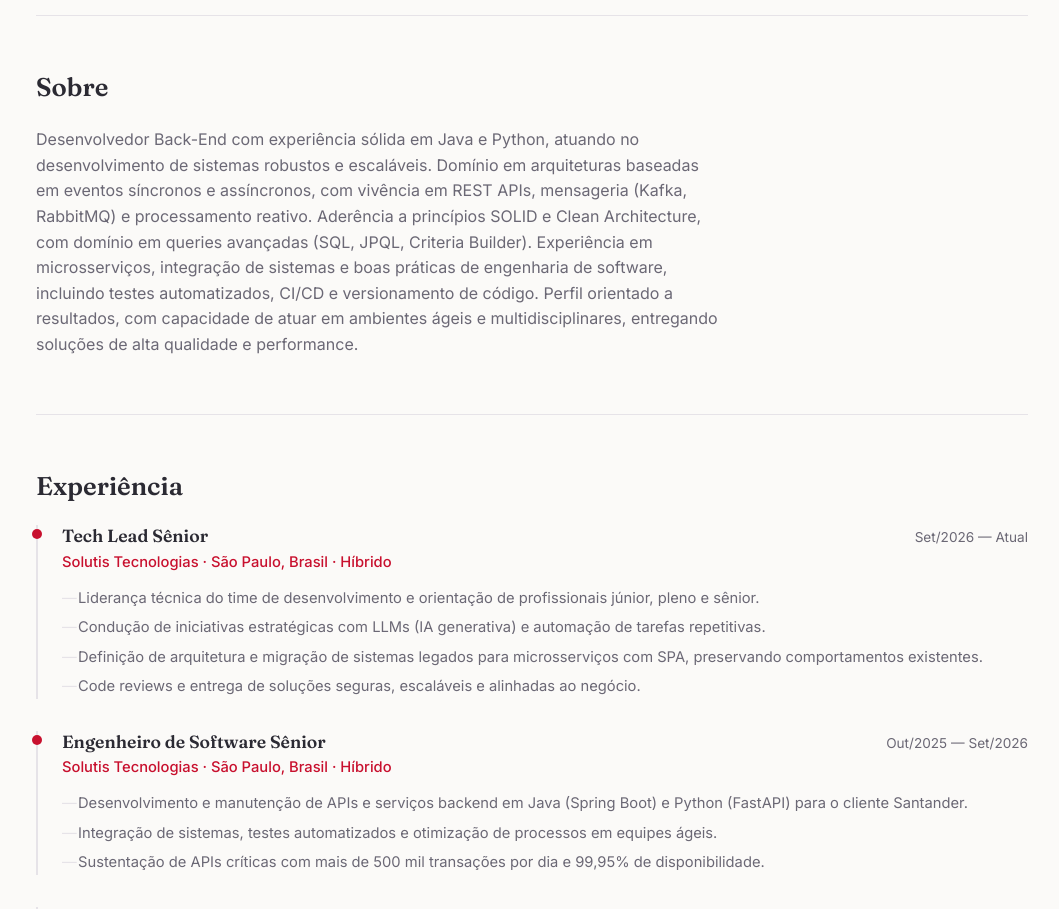
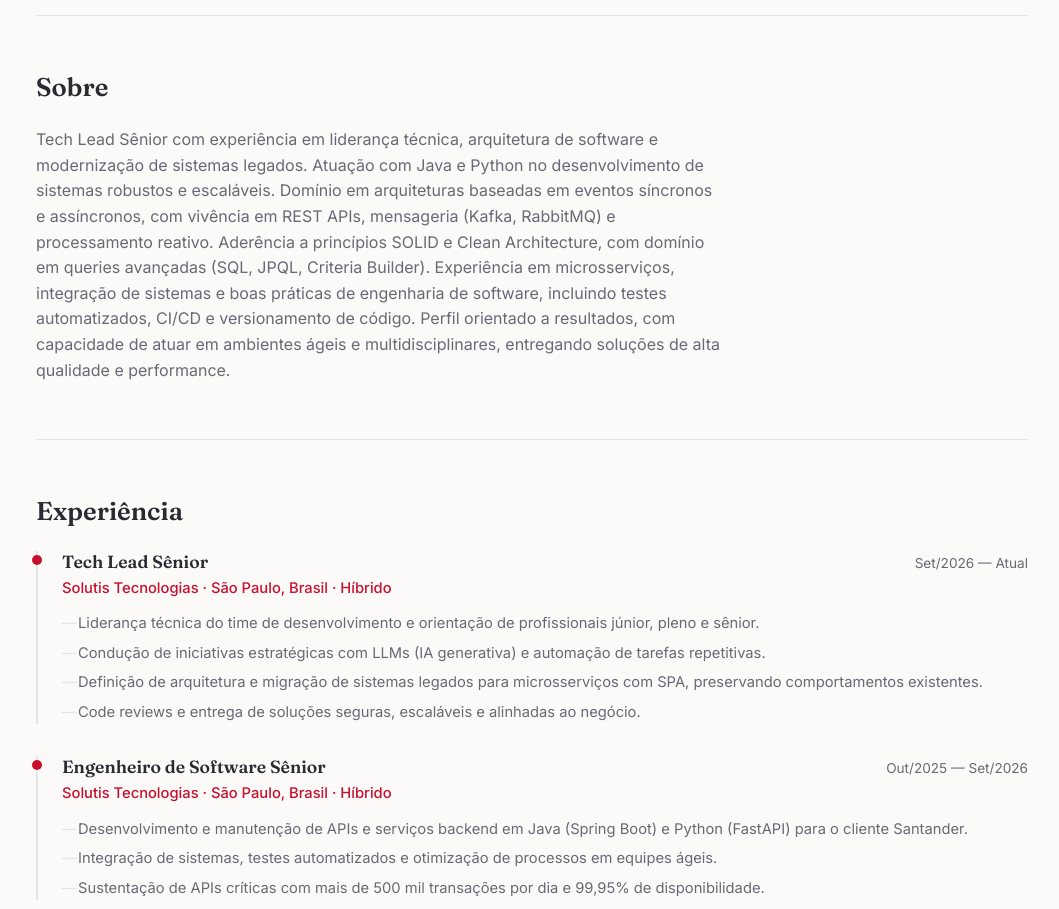
Before and after one commit to emerson998/Preview, a React (Vite) app: page / in a window 1280 px wide. Shown: the part 1280-2189 px from the top of the page, without its empty margins (108-1167 px from the left). Built offline with nearby package versions, Linux system fonts and the light colour scheme.

Commit message:
feat: executive Tech Lead positioning, impact metrics and SEO

```diff
--- a/src/data/profile.ts
+++ b/src/data/profile.ts
@@ -71,7 +71,7 @@ export const profile: Profile = {
   avatarUrl: "/foto.png",
   introduction: "Tech Lead Sênior na Solutis Tecnologias, liderando times de desenvolvimento, decisões de arquitetura, modernização de legados para microsserviços e SPA, além de iniciativas com LLMs e automação com IA.",
   summary:
-    "Desenvolvedor Back-End com experiência sólida em Java e Python, atuando no desenvolvimento de sistemas " +
+    "Tech Lead Sênior com experiência em liderança técnica, arquitetura de software e modernização de sistemas legados. Atuação com Java e Python no desenvolvimento de sistemas " +
     "robustos e escaláveis. Domínio em arquiteturas baseadas em eventos síncronos e assíncronos, com vivência " +
     "em REST APIs, mensageria (Kafka, RabbitMQ) e processamento reativo. Aderência a princípios SOLID e Clean " +
     "Architecture, com domínio em queries avançadas (SQL, JPQL, Criteria Builder). Experiência em " +
```
